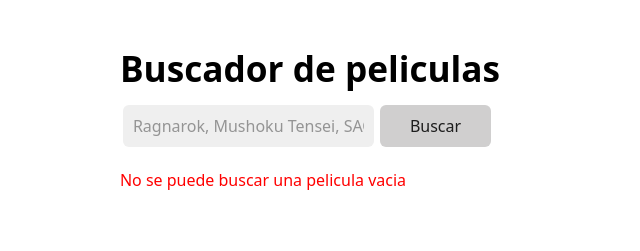
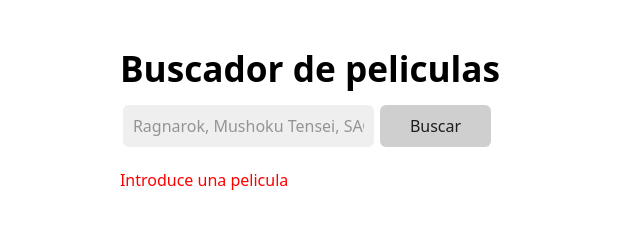
Before and after one commit to Krpeta21/react-prueba-peliculas, a React app: page / in a window 1280 px wide. Shown: the top 251 px of the page, without its empty margins (330-970 px from the left). Built offline with nearby package versions, Linux system fonts and the light colour scheme; the HTML template or start-up script is replaced by a standard one.

Commit message:
custom hook

```diff
--- a/src/App.jsx
+++ b/src/App.jsx
@@ -1,35 +1,15 @@
-import { useState,useEffect } from "react";
 import "./App.css";
 import { Movies } from "./components/Movies";
 
 import { useMovies } from "./hooks/useMovies";
+import { useSearch } from "./hooks/useSearch";
 
 
-function useSearch() {
-  const [search, updateSearch] = useState('')
-  const [error,setError] = useState(null)
-  useEffect(()=>{
-    if(search===''){
-      setError('No se puede buscar una pelicula vacia')
-      return
-    }
-    if(search.match(/^\d+$/)){
-      setError('No se puede buscar una pelicula con un numero.')
-      return
-    }
-    if(search.length<3){
-      setError('La busqueda debe tener al menos 3 caracteres')
-      return
-    }
-    setError(null)
-  },[search])
-  return{search,updateSearch,error}
-}
+
 
 function App() {
   const { movies } = useMovies();
   const {search,updateSearch,error} = useSearch()
-  const [query,setQuery] = useState('')
 
 
   const handleSubmit = (event) => {
--- /dev/null
+++ b/src/hooks/useSearch.js
@@ -0,0 +1,21 @@
+import { useState,useEffect } from "react"
+export function useSearch() {
+    const [search, updateSearch] = useState('')
+    const [error,setError] = useState(null)
+    useEffect(()=>{
+      if(search===''){
+        setError('Introduce una pelicula')
+        return
+      }
+      if(search.match(/^\d+$/)){
+        setError('No se puede buscar una pelicula con un numero.')
+        return
+      }
+      if(search.length<3){
+        setError('La busqueda debe tener al menos 3 caracteres')
+        return
+      }
+      setError(null)
+    },[search])
+    return{search,updateSearch,error}
+  }
```
